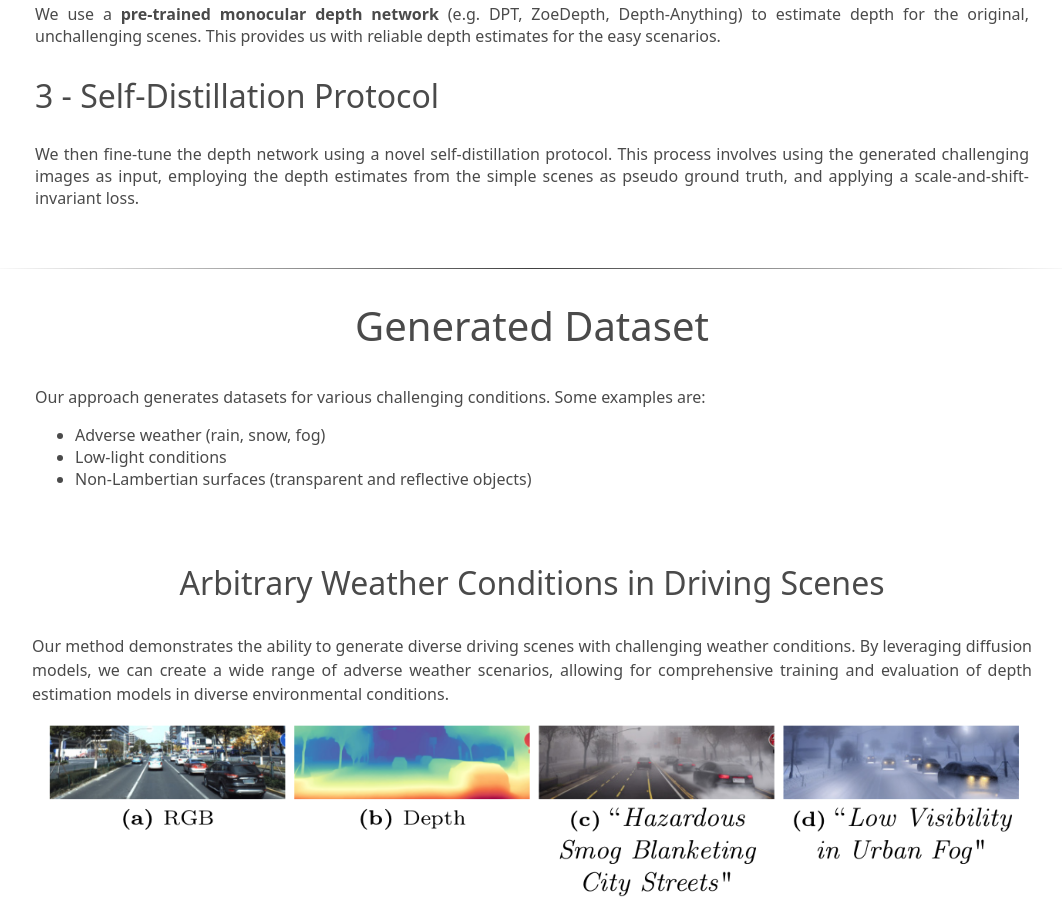
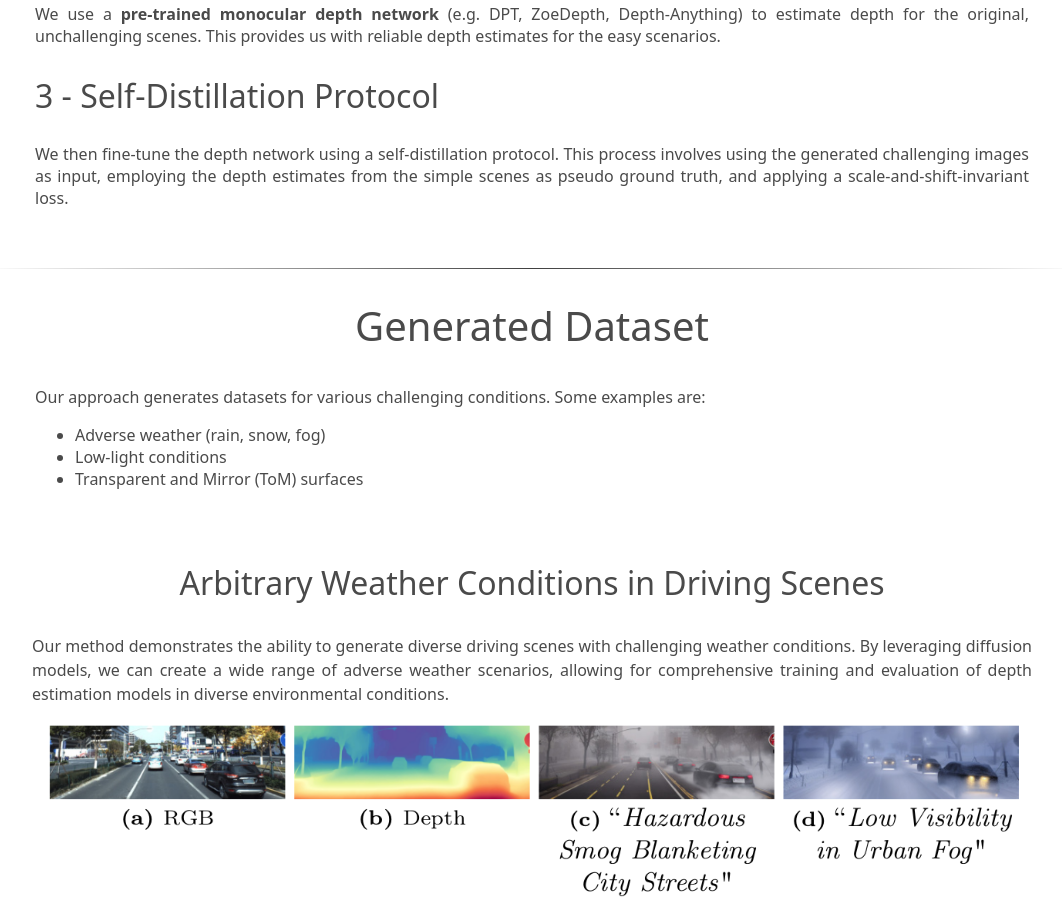
Before and after one commit to depth4challenges/depth4challenges.github.io, a plain HTML site: page index.html in a window 1280 px wide. Shown: the part 2335-3242 px from the top of the page, without its empty margins (108-1170 px from the left). Drawn offline with Linux system fonts and the light colour scheme; a script that the page names is missing.

Commit message:
main+supplementary uploaded

```diff
--- a/index.html
+++ b/index.html
@@ -454,7 +454,7 @@
                 <p style="text-align: justify;">We use a <strong>pre-trained monocular depth network</strong> (e.g. DPT, ZoeDepth, Depth-Anything) to estimate depth for the original, unchallenging scenes. This provides us with reliable depth estimates for the easy scenarios.</p>
 
                 <h2 style="font-size: 2rem;">3 - Self-Distillation Protocol</h2>
-                <p style="text-align: justify;">We then fine-tune the depth network using a novel self-distillation protocol. This process involves using the generated challenging images as input, employing the depth estimates from the simple scenes as pseudo ground truth, and applying a scale-and-shift-invariant loss.</p>
+                <p style="text-align: justify;">We then fine-tune the depth network using a self-distillation protocol. This process involves using the generated challenging images as input, employing the depth estimates from the simple scenes as pseudo ground truth, and applying a scale-and-shift-invariant loss.</p>
             </td>
         </tr>
     </table>
@@ -473,7 +473,7 @@
                     <ul>
                         <li>Adverse weather (rain, snow, fog)</li>
                         <li>Low-light conditions</li>
-                        <li>Non-Lambertian surfaces (transparent and reflective objects)</li>
+                        <li>Transparent and Mirror (ToM) surfaces</li>
                     </ul>
                 </p>
             </td>
```
